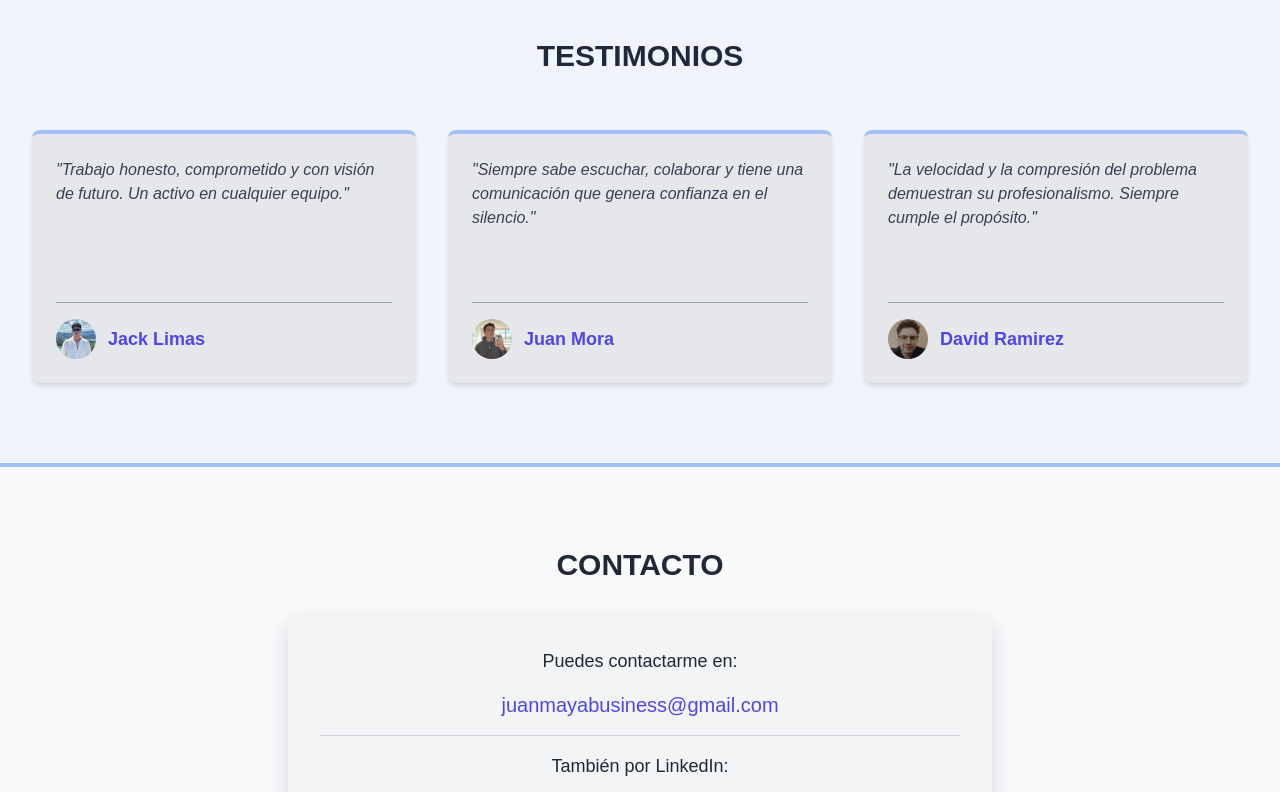
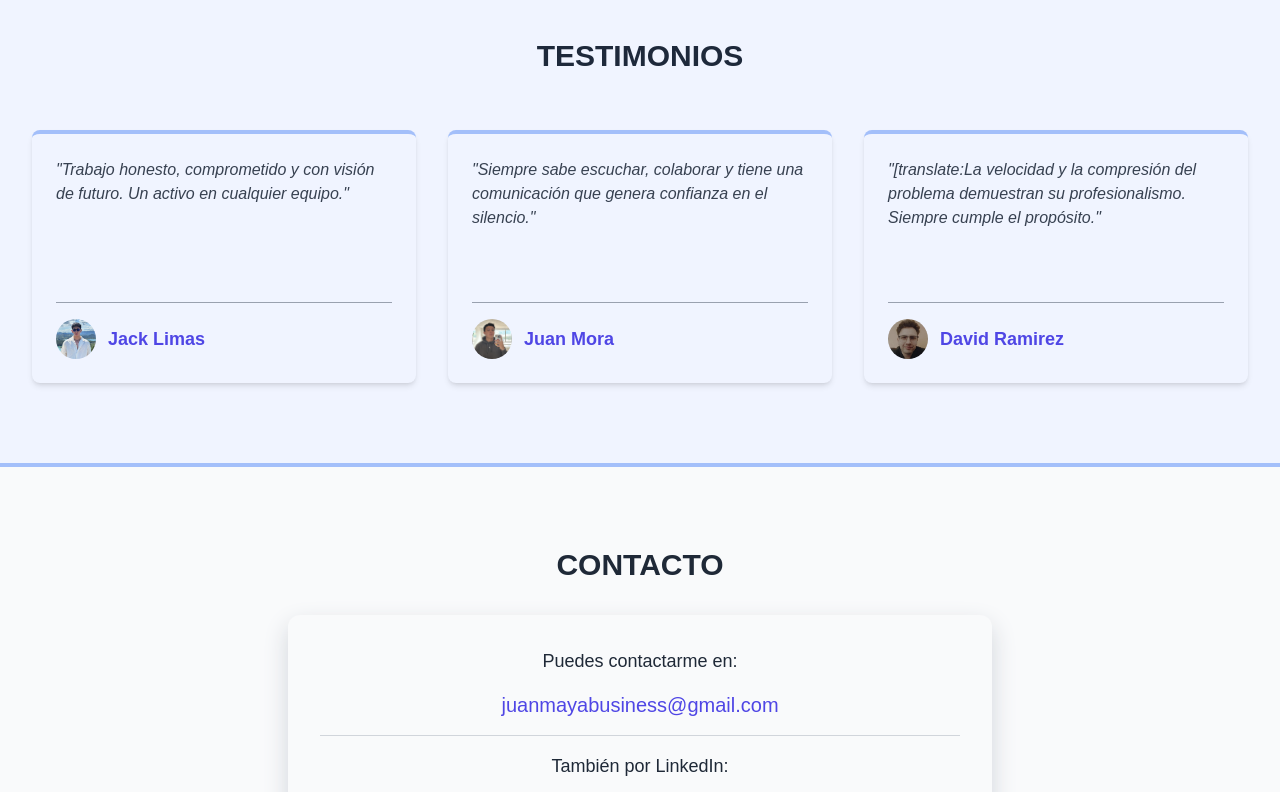
Before and after one commit to JuanMaya8/portafolio, a Next.js app: page / in a window 1280 px wide. Shown: the part 5360-6152 px from the top of the page. Built offline with nearby package versions, Linux system fonts and the light colour scheme.

Commit message:
Dark en contact y testimonials version mobile

```diff
--- a/src/app/components/sections/Contact.tsx
+++ b/src/app/components/sections/Contact.tsx
@@ -1,6 +1,6 @@
 "use client";
-import React, { useState, useEffect } from 'react';
-import { useLanguage } from '../context/LanguageContext';
+import React, { useState, useEffect } from "react";
+import { useLanguage } from "../context/LanguageContext";
 
 const Contact: React.FC = () => {
   const { t, lang } = useLanguage();
@@ -8,14 +8,13 @@ const Contact: React.FC = () => {
 
   useEffect(() => {
     const observer = new MutationObserver(() => {
-      setIsDark(document.documentElement.classList.contains('dark'));
+      setIsDark(document.documentElement.classList.contains("dark"));
     });
-    observer.observe(document.documentElement, { attributes: true, attributeFilter: ['class'] });
-    setIsDark(document.documentElement.classList.contains('dark'));
+    observer.observe(document.documentElement, { attributes: true, attributeFilter: ["class"] });
+    setIsDark(document.documentElement.classList.contains("dark"));
     return () => observer.disconnect();
   }, []);
 
-  // Colores para modo claro personalizados
   const backgroundLight = "#f9fafb"; // muy claro, casi blanco
   const boxShadowLight = "0 10px 25px #d1d5db"; // sombra gris suave
   const textLight = "#1f2937"; // texto gris oscuro
@@ -41,14 +40,14 @@ const Contact: React.FC = () => {
 
         <div
           style={{
-            background: isDark ? "var(--gray-800)" : "var(--gray-100)",
+            background: isDark ? "var(--gray-800)" : backgroundLight,
             color: isDark ? "var(--foreground)" : textLight,
             boxShadow: isDark ? "0 10px 25px var(--gray-400)" : boxShadowLight,
           }}
           className="p-8 rounded-xl text-center"
         >
           <p style={{ color: isDark ? "var(--foreground)" : textLight }} className="text-lg mb-4">
-            {lang === 'es' ? 'Puedes contactarme en:' : 'You can reach me at:'}
+            {lang === "es" ? "Puedes contactarme en:" : "You can reach me at:"}
           </p>
           <div className="space-y-4">
             <a
@@ -60,7 +59,7 @@ const Contact: React.FC = () => {
             </a>
             <div style={{ borderTop: isDark ? "1px solid var(--gray-400)" : "1px solid #d1d5db" }} className="pt-4">
               <p style={{ color: isDark ? "var(--foreground)" : textLight }} className="text-lg mb-2">
-                {lang === 'es' ? 'También por LinkedIn:' : 'Also on LinkedIn:'}
+                {lang === "es" ? "También por LinkedIn:" : "Also on LinkedIn:"}
               </p>
               <a
                 href="https://www.linkedin.com/in/juan-david-maya-906530381/"
--- a/src/app/components/sections/Testimonials.tsx
+++ b/src/app/components/sections/Testimonials.tsx
@@ -53,7 +53,7 @@ const Testimonials: React.FC = () => {
       if (name === "Juan Mora")
         return "Siempre sabe escuchar, colaborar y tiene una comunicación que genera confianza en el silencio.";
       if (name === "David Ramirez")
-        return "La velocidad y la compresión del problema demuestran su profesionalismo. Siempre cumple el propósito.";
+        return "[translate:La velocidad y la compresión del problema demuestran su profesionalismo. Siempre cumple el propósito.";
     }
     const testimonial = testimonialList.find((t) => t.name === name);
     return testimonial ? testimonial.quote : "";
@@ -62,7 +62,6 @@ const Testimonials: React.FC = () => {
   const next = () => setCurrent((prev) => (prev + 1) % testimonialList.length);
   const prev = () => setCurrent((prev) => (prev - 1 + testimonialList.length) % testimonialList.length);
 
-  // Colores personalizados para modo claro
   const backgroundLight = "#f0f4ff"; // azul pastel claro
   const borderLight = "#a3bffa"; // azul suave para borde
   const textLight = "#1e293b"; // azul oscuro para texto
@@ -96,7 +95,7 @@ const Testimonials: React.FC = () => {
               exit={{ opacity: 0, x: -50 }}
               transition={{ duration: 0.3 }}
               style={{
-                background: isDark ? "var(--gray-700)" : "var(--gray-200)",
+                background: isDark ? "var(--gray-700)" : backgroundLight,
                 borderTop: isDark ? "4px solid var(--indigo-500)" : `4px solid ${borderLight}`,
               }}
               className="p-6 rounded-lg shadow-md"
@@ -162,7 +161,7 @@ const Testimonials: React.FC = () => {
             <article
               key={index}
               style={{
-                background: isDark ? "var(--gray-700)" : "var(--gray-200)",
+                background: isDark ? "var(--gray-700)" : backgroundLight,
                 borderTop: isDark ? "4px solid var(--indigo-500)" : `4px solid ${borderLight}`,
               }}
               className="p-6 rounded-lg shadow-md"
```
Lines whose indentation alone changed are shown as unchanged.
